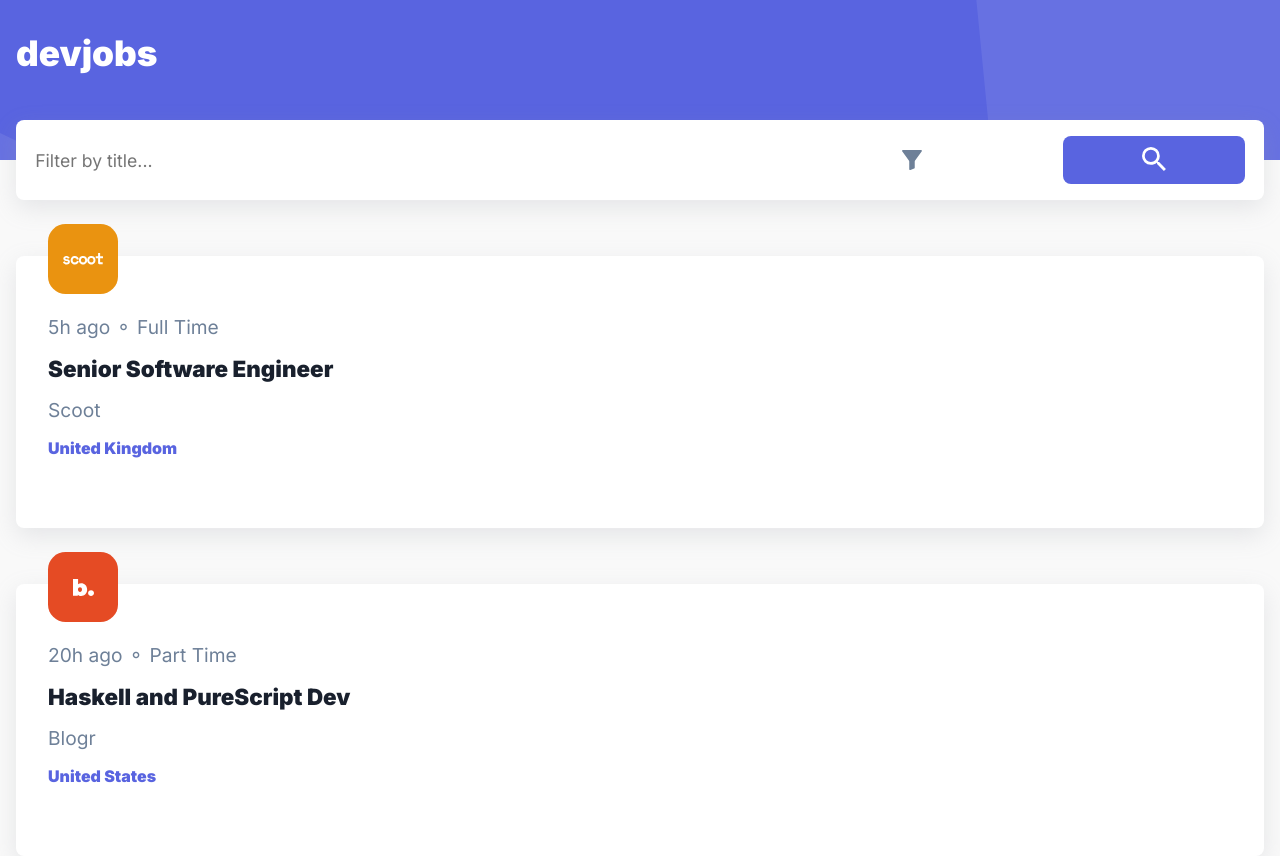
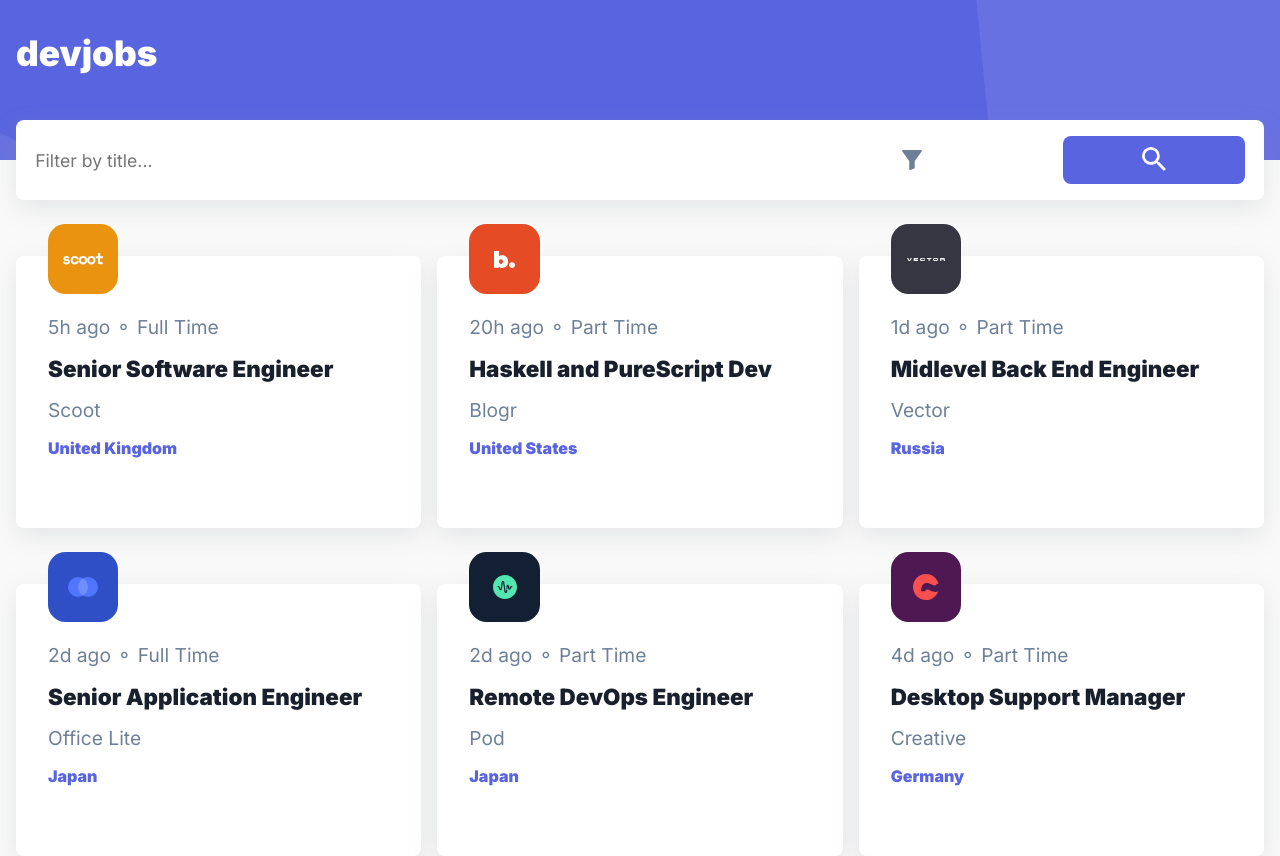
Before and after one commit to TiagoDiass/devjobs, a Next.js app: page / in a window 1280 px wide. Shown: the top 856 px of the page. Built offline with nearby package versions, Linux system fonts and the light colour scheme.

Commit message:
feat(styles): add responsive styles to JobsList and add max-width to content container

```diff
--- a/src/components/Header/Header.styles.ts
+++ b/src/components/Header/Header.styles.ts
@@ -6,9 +6,16 @@
   background-size: cover;
   height: 10rem;
   padding: 2rem 1rem;
+  display: flex;
+  justify-content: center;
 `;
 
 export const Logo = styled.h1`
   color: ${(p) => p.theme.colors.white};
   font-size: 2.2rem;
 `;
+
+export const HeaderContent = styled.div`
+  max-width: 1440px;
+  width: 100%;
+`;
--- a/src/components/Header/Header.tsx
+++ b/src/components/Header/Header.tsx
@@ -6,7 +6,9 @@
 export default function Header() {
   return (
     <S.HeaderContainer>
-      <S.Logo>devjobs</S.Logo>
+      <S.HeaderContent>
+        <S.Logo>devjobs</S.Logo>
+      </S.HeaderContent>
     </S.HeaderContainer>
   );
 }
--- a/src/pages-styles/home.styles.ts
+++ b/src/pages-styles/home.styles.ts
@@ -4,4 +4,13 @@
   display: grid;
   grid-template-columns: 1fr;
   row-gap: 3.5rem;
+
+  @media (min-width: 960px) {
+    grid-template-columns: repeat(2, 1fr);
+    column-gap: 1rem;
+  }
+
+  @media (min-width: 1280px) {
+    grid-template-columns: repeat(3, 1fr);
+  }
 `;
--- a/src/styles/layout-components/Layout/Layout.ts
+++ b/src/styles/layout-components/Layout/Layout.ts
@@ -5,6 +5,8 @@
  */
 const Layout = styled.div`
   padding: 0 1rem;
+  max-width: 1440px;
+  margin: 0 auto;
 `;
 
 export default Layout;
```
